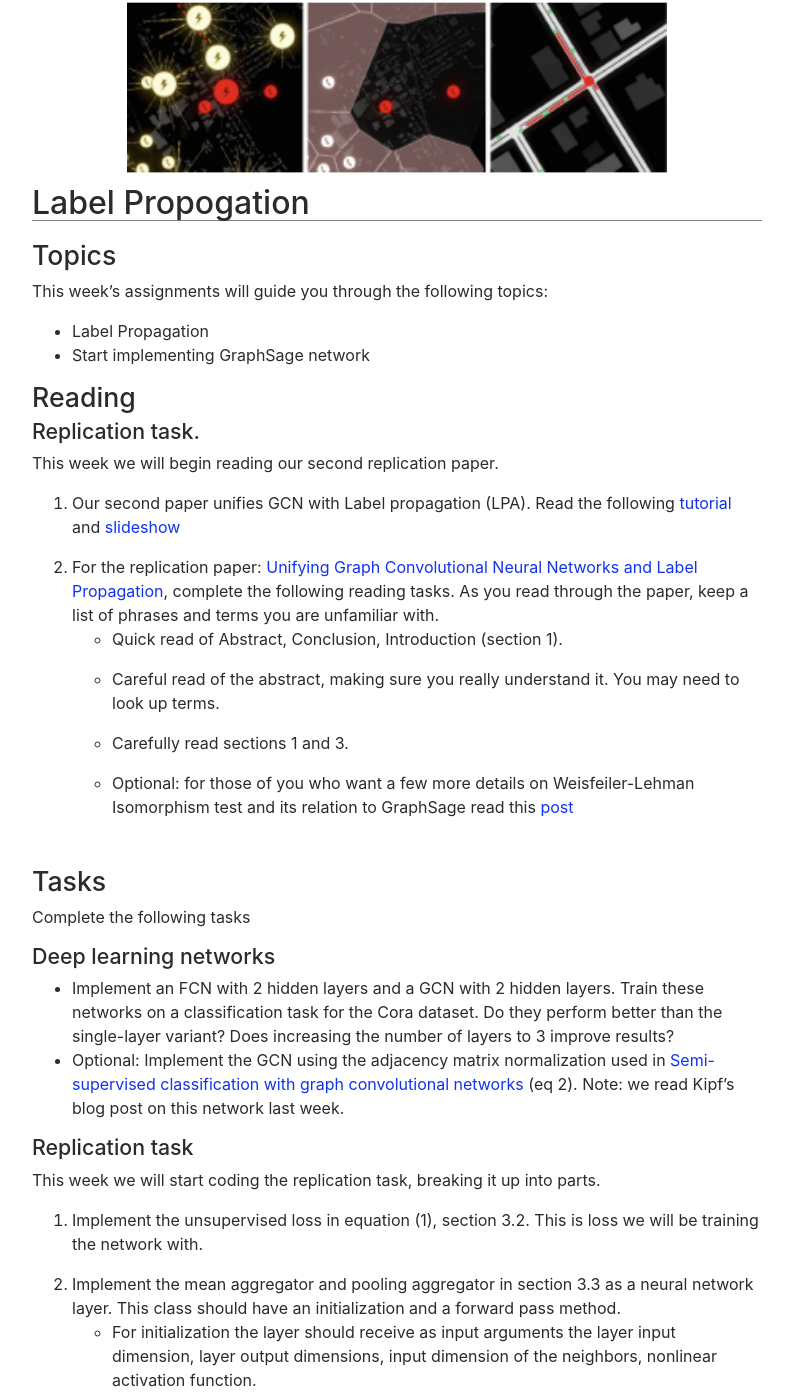
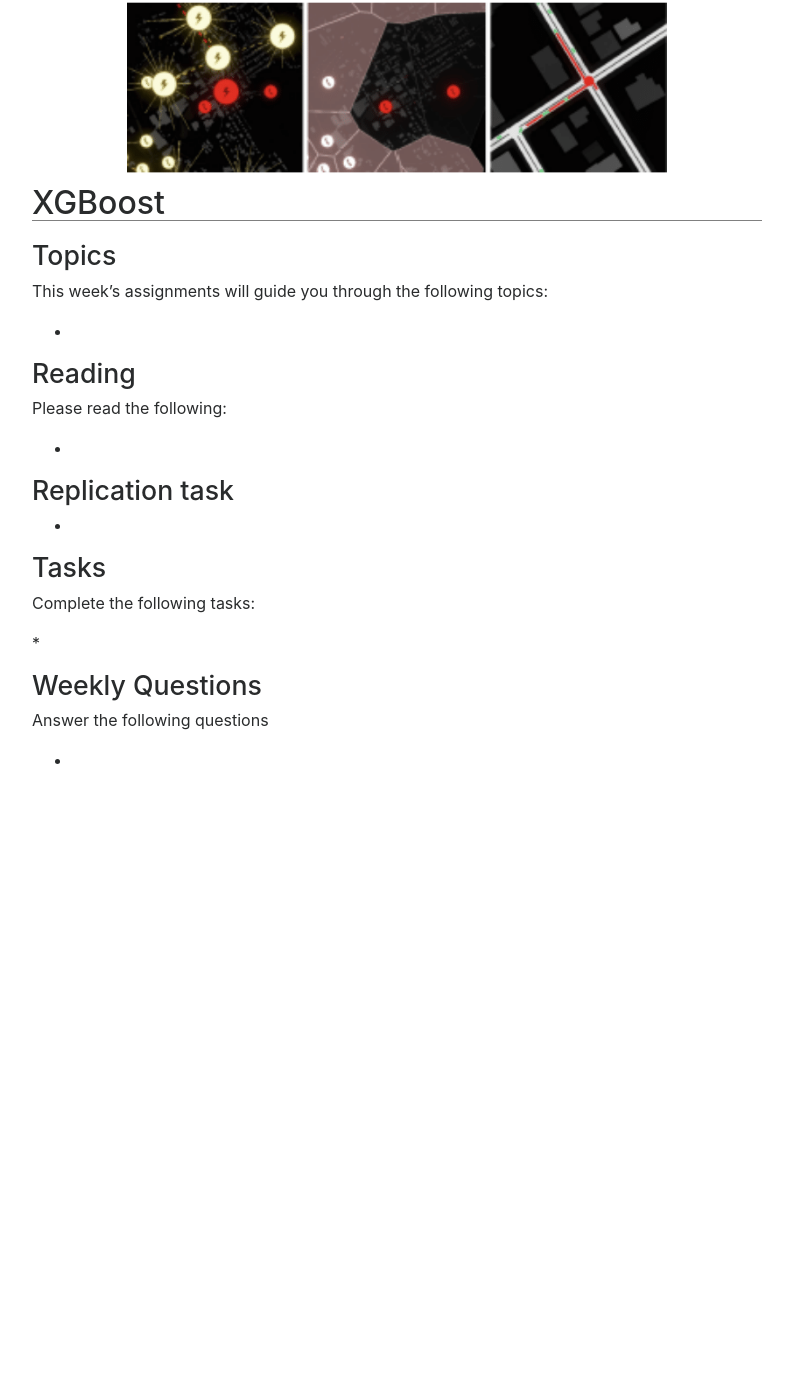
Before and after one commit to ACloninger/capstone-deloitte-travel-models, a Jekyll site: the page built from weeks/04-XGBoost.md, in a window 1280 px wide and 1400 px high. Shown: the whole window, without its empty margins (243-1032 px from the left). Built offline with Jekyll 4.4.1, drawn with Linux system fonts in a browser that asks for light colours; nearby versions of some CDN libraries; some of the changed text lies outside the part shown.

Commit message:
Update 04-XGBoost.md

```diff
--- a/weeks/04-XGBoost.md
+++ b/weeks/04-XGBoost.md
@@ -4,48 +4,33 @@ title: Week 04
 doodle: /doodle.png
 ---
 
-# Label Propogation
-
+# XGBoost
 ## Topics
 
-This week’s assignments will guide you through the following topics:
-*   Label Propagation
-*    Start implementing GraphSage network
+This week's assignments will guide you through the following topics:
 
+*
 
 ## Reading
 
-### Replication task.
-This week we will begin reading our second replication paper.
-1. Our second paper unifies GCN with Label propagation (LPA). Read the following [tutorial](https://towardsdatascience.com/label-propagation-demystified-cd5390f27472) and [slideshow](http://www.leonidzhukov.net/hse/2015/networks/lectures/lecture17.pdf)
-2. For the replication paper: [Unifying Graph Convolutional Neural Networks and Label Propagation](https://arxiv.org/pdf/2002.06755), complete the following reading tasks. As you read through the paper, keep a list of phrases and terms you are unfamiliar with.
-* Quick read of Abstract, Conclusion, Introduction (section 1).
-* Careful read of the abstract, making sure you really understand it. You may need to look up terms.
-* Carefully read sections 1 and 3.
-* Optional: for those of you who want a few more details on Weisfeiler-Lehman Isomorphism test and its relation to GraphSage read this [post](https://towardsdatascience.com/expressive-power-of-graph-neural-networks-and-the-weisefeiler-lehman-test-b883db3c7c49)
+Please read the following:
+
+*
+
+## Replication task
+
+*
 
 
 ## Tasks
 
-Complete the following tasks
+Complete the following tasks:
 
-### Deep learning networks
-* Implement an FCN with 2 hidden layers and a GCN with 2 hidden layers. Train these networks on a classification task for the Cora dataset. Do they perform better than the single-layer variant? Does increasing the number of layers to 3 improve results?
-* Optional: Implement the GCN using the adjacency matrix normalization used in [Semi-supervised classification with graph convolutional networks](https://arxiv.org/pdf/1609.02907.pdf) (eq 2). Note: we read Kipf's blog post on this network last week.
-
-### Replication task
-This week we will start coding the replication task, breaking it up into parts.
-1. Implement the unsupervised loss in equation (1), section 3.2. This is loss we will be training the network with.
-2. Implement the mean aggregator and pooling aggregator in section 3.3 as a neural network layer. This class should have an initialization and a forward pass method.
-*  For initialization the layer should receive as input arguments the layer input dimension, layer output dimensions, input dimension of the neighbors, nonlinear activation function.
-*  For the forward pass, the input arguments are the embeddings of the node and the embedding of its neighbors.
-*  There may be additional input arguments you need to add, based on your implementation
-
+*
 
 
 ## Weekly Questions
 
-1. What are the similarities and differences between the two replication papers
-* In terms of the structure of the paper
-* In terms of the problems it is trying to solve and the method
-2. Report your results for the deep learning classification task (# of epochs trained, final traning and test loss, final training and test accuracy).
+Answer the following questions
+
+*
```
